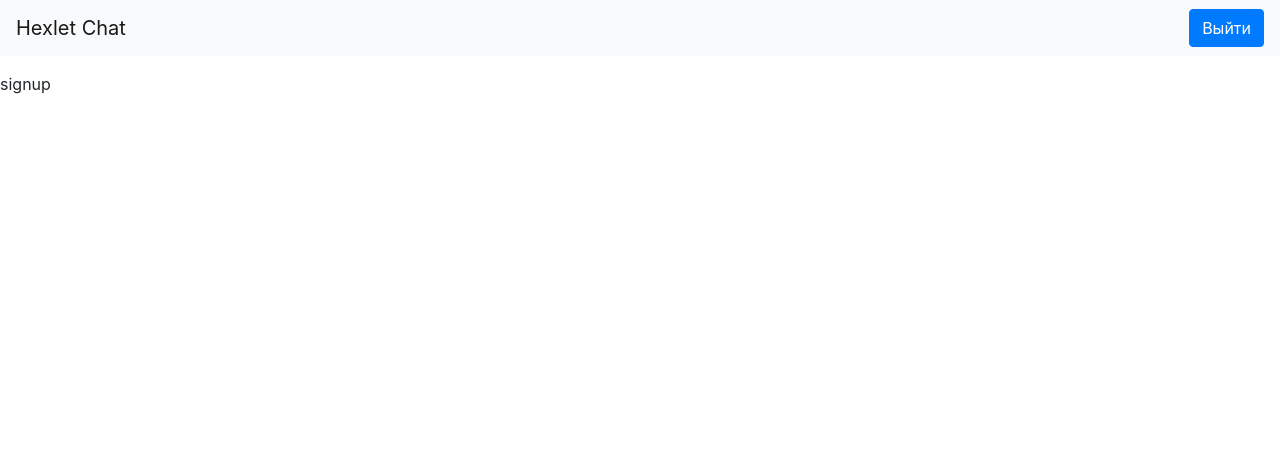
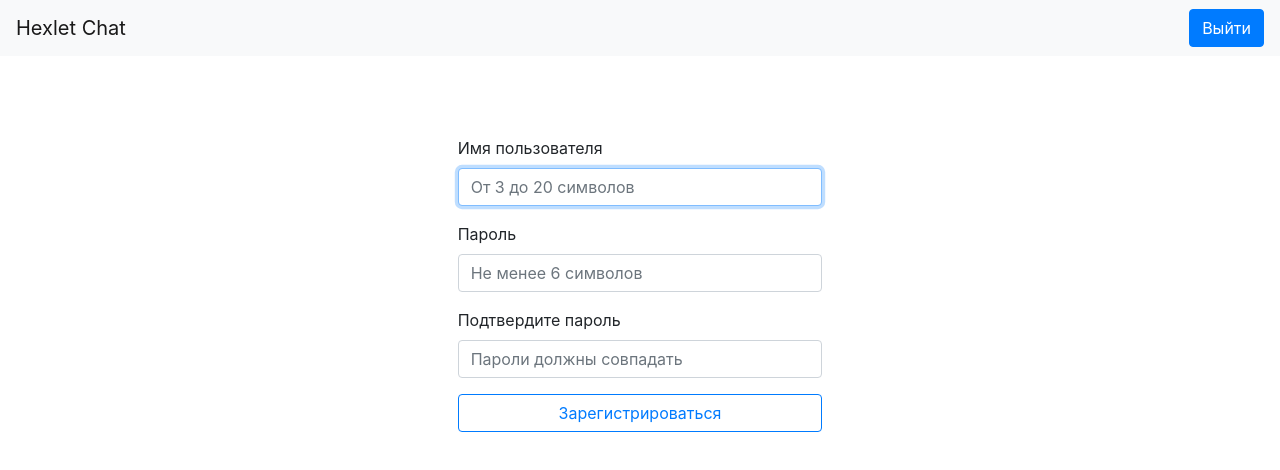
Before and after one commit to nunsez/slack-typescript, a React app: page /signup in a window 1280 px wide. Shown: the top 470 px of the page. Built offline with nearby package versions, Linux system fonts and the light colour scheme; no server answers; the HTML template or start-up script is replaced by a standard one.

Commit message:
add signup form

```diff
--- a/src/components/Signup.tsx
+++ b/src/components/Signup.tsx
@@ -1,3 +1,90 @@
-import React from 'react';
+import { useFormik } from 'formik';
+import React, { useEffect, useRef } from 'react';
+import { Form, Button } from 'react-bootstrap';
 
-export const Signup: React.FC = () => <div>signup</div>;
+import { getSignupSchema } from '../utils/validators';
+
+export const Signup: React.FC = () => {
+    const nameRef: React.MutableRefObject<HTMLInputElement> = useRef();
+    const f = useFormik({
+        initialValues: {
+            username: '',
+            password: '',
+            confirmPassword: '',
+        },
+        validationSchema: getSignupSchema(),
+        onSubmit: () => null,
+    });
+
+    useEffect(() => {
+        nameRef.current.focus();
+    }, []);
+
+    return (
+        <div className="container-fluid">
+            <div className="row justify-content-center pt-5">
+                <div className="col-sm-4">
+                    <Form className="p-3" onSubmit={f.handleSubmit}>
+                        <Form.Group>
+                            <Form.Label htmlFor="username">Имя пользователя</Form.Label>
+                            <Form.Control
+                                id="username"
+                                name="username"
+                                autoComplete="username"
+                                value={f.values.username}
+                                onChange={f.handleChange}
+                                onBlur={f.handleBlur}
+                                isInvalid={f.errors.username && !!f.errors.username}
+                                required={true}
+                                placeholder="От 3 до 20 символов"
+                                ref={nameRef}
+                            />
+                            <Form.Control.Feedback type="invalid">
+                                {f.errors.username && f.errors.username}
+                            </Form.Control.Feedback>
+                        </Form.Group>
+                        <Form.Group>
+                            <Form.Label htmlFor="password">Пароль</Form.Label>
+                            <Form.Control
+                                id="password"
+                                name="password"
+                                type="password"
+                                autoComplete="new-password"
+                                value={f.values.password}
+                                onChange={f.handleChange}
+                                onBlur={f.handleBlur}
+                                isInvalid={f.touched.password && !!f.errors.password}
+                                required={true}
+                                placeholder="Не менее 6 символов"
+                            />
+                            <Form.Control.Feedback type="invalid">
+                                {f.touched.password && f.errors.password}
+                            </Form.Control.Feedback>
+                        </Form.Group>
+                        <Form.Group>
+                            <Form.Label htmlFor="confirmPassword">Подтвердите пароль</Form.Label>
+                            <Form.Control
+                                id="confirmPassword"
+                                name="confirmPassword"
+                                type="password"
+                                autoComplete="new-password"
+                                value={f.values.confirmPassword}
+                                onChange={f.handleChange}
+                                onBlur={f.handleBlur}
+                                isInvalid={f.touched.confirmPassword && !!f.errors.confirmPassword}
+                                required={true}
+                                placeholder="Пароли должны совпадать"
+                            />
+                            <Form.Control.Feedback type="invalid">
+                                {f.touched.confirmPassword && f.errors.confirmPassword}
+                            </Form.Control.Feedback>
+                        </Form.Group>
+                        <Button type="submit" variant="outline-primary" className="w-100 mb-3">
+                            Зарегистрироваться
+                        </Button>
+                    </Form>
+                </div>
+            </div>
+        </div>
+    );
+};
--- /dev/null
+++ b/src/utils/validators.ts
@@ -0,0 +1,32 @@
+import * as yup from 'yup';
+
+interface User {
+    username: string;
+    password: string;
+    confirmPassword?: string;
+}
+
+export const getLoginSchema = (): yup.SchemaOf<User> => {
+    const schema = yup.object({
+        username: yup.string().min(3), // TODO make validation
+        password: yup.string().min(3), // TODO make validation
+        confirmPassword: yup.string().strip(),
+    });
+
+    return schema;
+};
+
+export const getSignupSchema = (): yup.SchemaOf<User> => {
+    const schema = yup.object({
+        username: yup
+            .string()
+            .trim()
+            .min(3, 'От 3 до 20 символов')
+            .max(20, 'От 3 до 20 символов')
+            .required('Обязательное поле'),
+        password: yup.string().trim().min(6, 'Не менее 6 символов').required('Обязательное поле'),
+        confirmPassword: yup.string().oneOf([yup.ref('password'), null], 'Пароли должны совпадать'),
+    });
+
+    return schema;
+};
```
Also changed, not shown: package.json (+5 -2 lines), 1 other file (tests, documents, lock files or other folders).
